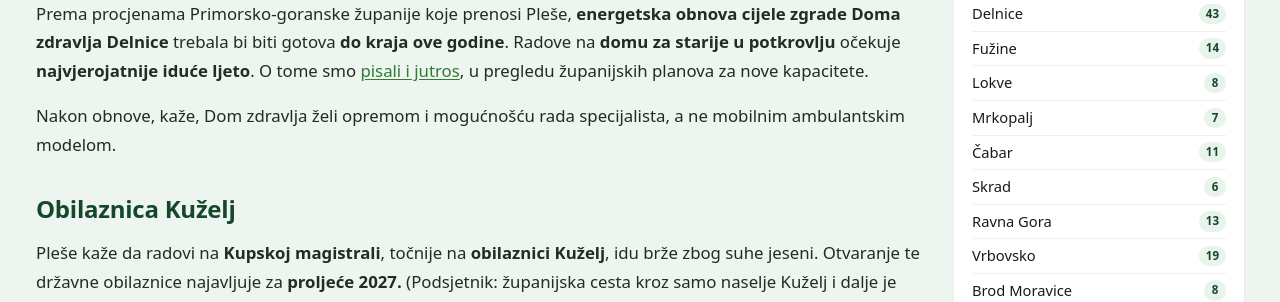
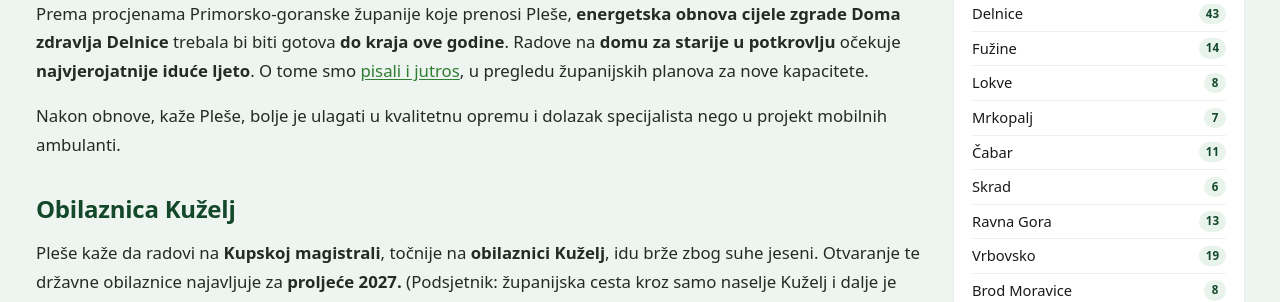
Before and after one commit to MojGK/gorski-kotar.info, a Jekyll site: the page built from _posts/2026-11-09-delnice-dom-zdravlja-energetska-obnova-planovi.md, in a window 1280 px wide and 900 px high, scrolled down 983 px. Shown: the part 156-458 px from the top of the window. Built offline with Jekyll 4.4.1, drawn with Linux system fonts in a browser that asks for light colours.

Commit message:
Delnice DZ: ispravak rečenice o opremi i specijalistima

```diff
--- a/_posts/2026-11-09-delnice-dom-zdravlja-energetska-obnova-planovi.md
+++ b/_posts/2026-11-09-delnice-dom-zdravlja-energetska-obnova-planovi.md
@@ -17,7 +17,7 @@ Gradonačelnik Delnica **Igor Pleše** za Novi list govori o građevinskim radov
 
 Prema procjenama Primorsko-goranske županije koje prenosi Pleše, **energetska obnova cijele zgrade Doma zdravlja Delnice** trebala bi biti gotova **do kraja ove godine**. Radove na **domu za starije u potkrovlju** očekuje **najvjerojatnije iduće ljeto**. O tome smo [pisali i jutros]({{ '/pgz-domovi-starije-delnice-gerovo/' | relative_url }}), u pregledu županijskih planova za nove kapacitete.
 
-Nakon obnove, kaže, Dom zdravlja želi opremom i mogućnošću rada specijalista, a ne mobilnim ambulantskim modelom.
+Nakon obnove, kaže Pleše, bolje je ulagati u kvalitetnu opremu i dolazak specijalista nego u projekt mobilnih ambulanti.
 
 ## Obilaznica Kuželj
 
```
